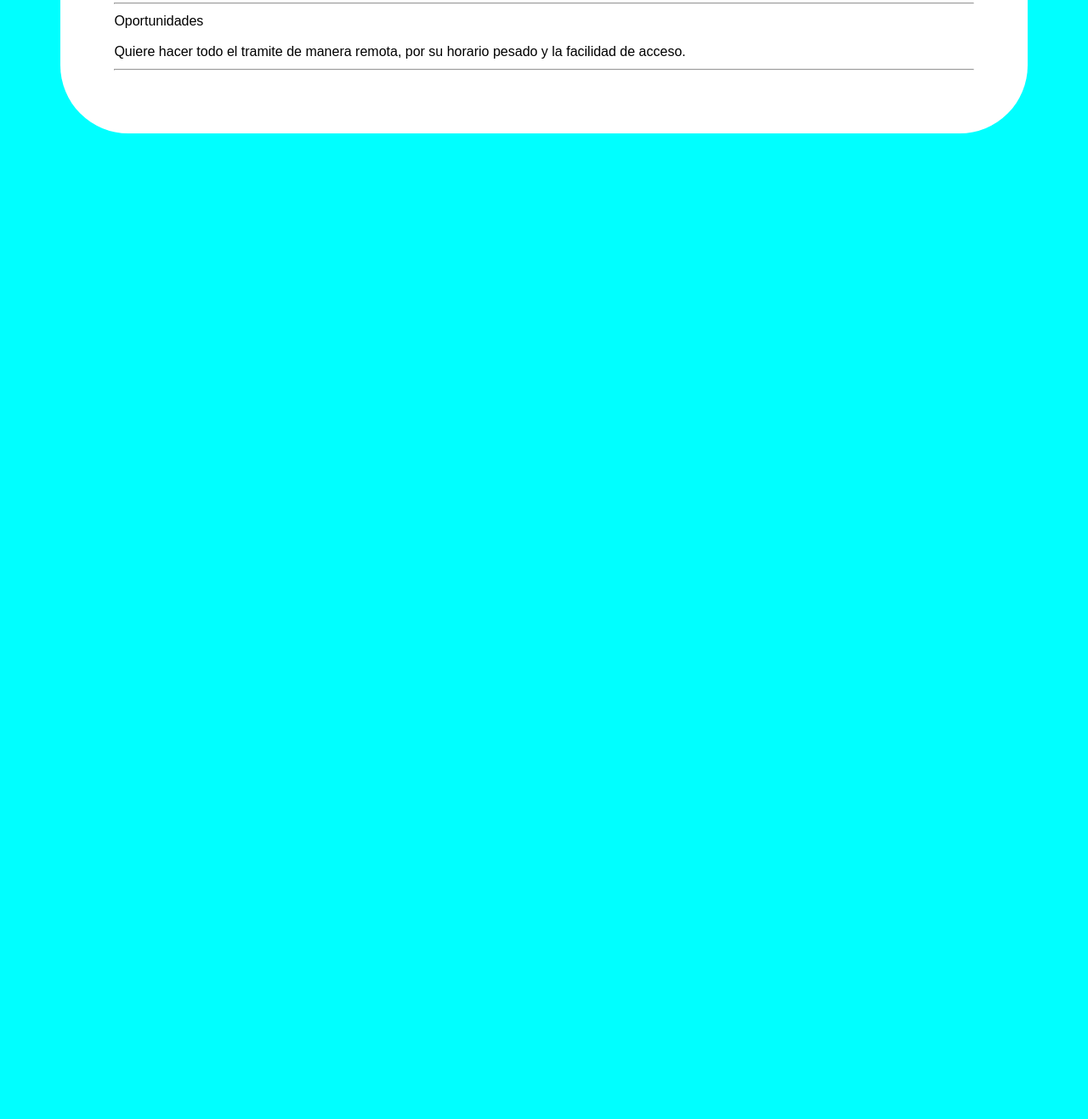
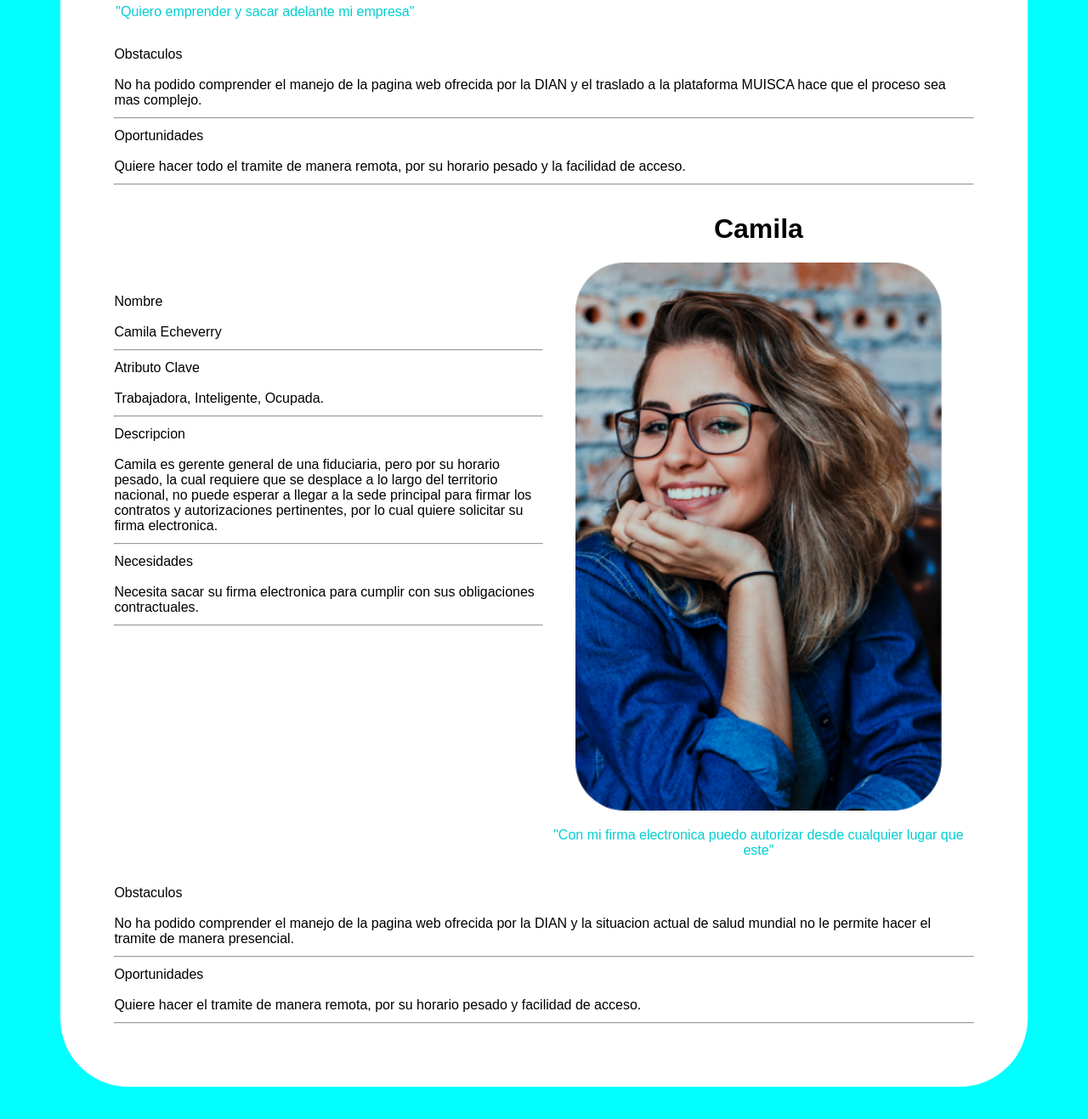
Before and after one commit to jolganpardo/Examen_HTML_PardoJolgan, a plain HTML site: page index.html in a window 1280 px wide. Shown: the part 943-2260 px from the top of the page at 85% size. Before the commit the page ends 1163 px from the top, so only its background shows below. Drawn offline with Linux system fonts and the light colour scheme.

Commit message:
feat: :sparkles: Se añdio el perfil de Camila

```diff
--- a/css/style-index.css
+++ b/css/style-index.css
@@ -15,8 +15,10 @@ body {
     font-weight: normal;
     text-align: center;
 }
+#inicio {
+    width: 80%;
+}
 #logo {
-    width: auto;
     padding: 2%;
 }
 hr {
@@ -28,8 +30,12 @@ hr {
     grid-template-areas: 'a1 a2'
                          'a3 a3';
 }
+#cont-andres-arriba {
+    display: flex;
+    justify-content: center;
+    align-content: center;
+}
 #cont-img-andres {
-    width: 30%;
     text-align: center;
     float: left;
     grid-area: a1;
@@ -38,14 +44,40 @@ hr {
     color: darkturquoise ;
 }
 #desc-andres {
+    margin-top: 15%;
     grid-area: a2;
     width: 68%;
     height: 40%;
     float: right;
-    margin-top: 8%;
     text-align: initial;
 }
 #cont-andres-abajo {
     grid-area: a3;
     text-align: initial;
 }
+
+#camila {
+    display: grid;
+    grid-template-areas: 'c1 c2'
+                         'c3 c3';
+}
+#desc-camila {
+    grid-area: c1;
+    width: 100%;
+    height: 40%;
+    margin-top: 20%;
+    text-align: initial;
+    float: left;
+}
+#img-camila {
+    text-align: center;
+    float: right;
+    grid-area: c2;
+}
+#img-camila p {
+    color: darkturquoise;
+}
+#abajo-camila {
+    grid-area: c3;
+    text-align: initial;
+}
--- a/index.html
+++ b/index.html
@@ -10,10 +10,12 @@
 
 <body>
     <div id="cont-principal">
-        <h3>Estudio de usuarios para el aplicativo web de la entidad</h3>
-        <div id="logo"><img src="img/dian.png" alt=""></div>
-        <p>En esta parte del ejercicio vamos a hacer un estudio del usuario por el cual se realizaran 3
+        <div id="inicio">
+            <h3>Estudio de usuarios para el aplicativo web de la entidad</h3>
+            <div id="logo"><img src="img/dian.png" alt="" width="80%"></div>
+            <p>En esta parte del ejercicio vamos a hacer un estudio del usuario por el cual se realizaran 3
             arquetipos/historia de usuario basados en la problemàtica presentada por la empresa.</p>
+        </div>
         <div id="andres">
             <div id="cont-andres-arriba">
                 <div id="cont-img-andres">
@@ -54,6 +56,45 @@
             </div>
         </div>
 
+        <div id="camila">
+            <div id="desc-camila">
+                <p>Nombre <br> <br>
+                    Camila Echeverry
+                    <hr>
+                </p>
+                <p>Atributo Clave <br><br>
+                    Trabajadora, Inteligente, Ocupada.
+                    <hr>
+                </p>
+                <p>Descripcion <br><br>
+                    Camila es gerente general de una fiduciaria, pero por su horario pesado, la cual requiere que se
+                    desplace a lo largo del territorio nacional, no puede esperar a llegar a la sede principal para
+                    firmar los contratos y autorizaciones pertinentes, por lo cual quiere solicitar su firma
+                    electronica.
+                    <hr>
+                </p>
+                <p>Necesidades <br><br>
+                    Necesita sacar su firma electronica para cumplir con sus obligaciones contractuales.
+                    <hr>
+                </p>
+            </div>
+            <div id="img-camila">
+                <h1>Camila</h1>
+                <img src="img/camila.png" alt="Perfil Camila" width="85%">
+                <p>"Con mi firma electronica puedo autorizar desde cualquier lugar que este"</p>
+            </div>
+            <div id="abajo-camila">
+                <p>Obstaculos <br><br>
+                    No ha podido comprender el manejo de la pagina web ofrecida por la DIAN y la situacion actual de
+                    salud mundial no le permite hacer el tramite de manera presencial.
+                    <hr>
+                </p>
+                <p>Oportunidades <br><br>
+                    Quiere hacer el tramite de manera remota, por su horario pesado y facilidad de acceso.
+                    <hr>
+                </p>
+            </div>
+        </div>
     </div>
 
 </body>
```
